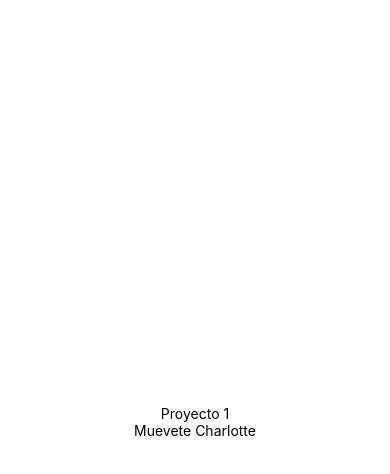
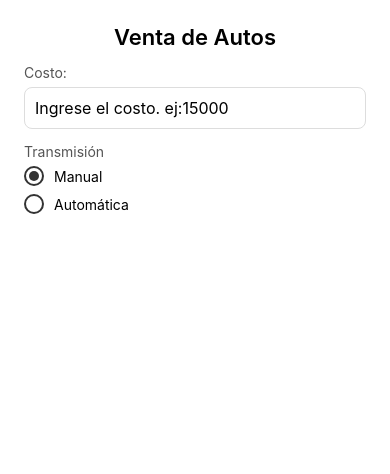
Before and after one commit to IrvinG-13/Proyecto-1, a React Native app: screen / in a window 390 px wide. Shown: the top 474 px of the page. Built offline with nearby package versions, Linux system fonts and the light colour scheme.

Commit message:
Rama elisa

```diff
--- a/App.js
+++ b/App.js
@@ -1,21 +1,129 @@
 import { StatusBar } from 'expo-status-bar';
-import { StyleSheet, Text, View } from 'react-native';
+import { useState } from 'react';
+import { StyleSheet, Text,View,TouchableOpacity,TextInput} from 'react-native';
 
-export default function App() {
+export default function compraAuto() {
+  const[costo,setCosto]= useState('');
+  const[transmision, setTransmision]= useState('manual');
+
+  //Calculos de manual y automatico
+function calcularAuto(costoOriginal,transmision){
+let precioBase;
+
+switch(transmision){
+  case 'automatica':
+    precioBase = costoOriginal + 1500;
+    break;
+
+  case 'manual':
+    precioBase = costoOriginal;
+    break;
+}
+
+const impuesto = precioBase*0.07;
+const granTotal = precioBase + impuesto;
+
+return{precioBase,impuesto,granTotal};
+}
+const costoOriginal = parseFloat(costo) || 0;
+const { precioBase, impuesto, granTotal } = calcularAuto(costoOriginal, transmision);
+const formato = (n) => `$${n.toFixed(2)}`;
+
   return (
     <View style={styles.container}>
-      <Text>Proyecto 1</Text>
-      <Text>Muevete Charlotte</Text>
-      <StatusBar style="auto" />
+     <Text style={styles.titulo}>Venta de Autos</Text>
+     <Text style={styles.label}>Costo:</Text>
+     <TextInput style={styles.input}
+     placeholder='Ingrese el costo. ej:15000'
+     keyboardType='numeric'
+     value={costo}
+     onChangeText={setCosto}
+     ></TextInput>
+
+     <Text style={styles.label}>Transmisión</Text>
+     <TouchableOpacity style={styles.radioOption} onPress={()=> setTransmision('manual')}>
+      <View style={styles.radioCircle}>
+      {transmision === 'manual' && <View style={styles.radioDot} />}
+      </View>
+      <Text>Manual</Text>
+     </TouchableOpacity>
+
+     <TouchableOpacity style={styles.radioOption} onPress={() => setTransmision('automatica')}>
+     <View style={styles.radioCircle}>
+     {transmision === 'automatica' && <View style={styles.radioDot} />}
+     </View>
+     <Text>Automática</Text>
+      </TouchableOpacity>
+
+     {costoOriginal > 0 && (
+     <View style={styles.resultado}>
+     <Text>Costo:      {formato(precioBase)}</Text>
+     <Text>Impuesto:   {formato(impuesto)}</Text>
+     <Text>Gran total: {formato(granTotal)}</Text>
+    </View>
+      )}
     </View>
   );
 }
 
 const styles = StyleSheet.create({
   container: {
-    flex: 1,
-    backgroundColor: '#fff',
+    flex:1,
+    padding:24,
+    backgroundColor:'#fff'
+  },
+
+  titulo:{
+    fontSize:22,
+    fontWeight:'600',
+    marginTop:'20',
+    textAlign:'center'
+  },
+
+  label:{
+    fontSize:14,
+    color: '#555',
+    marginTop: 14,
+    marginBottom: 6,
+  },
+
+  input:{
+    borderWidth: 1,
+    borderColor: '#ddd',
+    borderRadius: 8,
+    padding: 10,
+    fontSize: 16
+  },
+
+  radioOption:{
+    flexDirection:'row',
     alignItems: 'center',
-    justifyContent: 'center',
+    gap: 10,
+    marginBottom: 8
+  },
+
+  radioCircle:{
+    width: 20,
+    height: 20,
+    borderRadius: 10,
+    borderWidth: 2,
+    borderColor: '#333',
+    alignItems: 'center',
+    justifyContent: 'center'
+  },
+
+  radioDot:{
+    width: 10,
+    height: 10,
+    borderRadius: 5,
+    backgroundColor: '#333'
+  },
+
+  resultado:{
+    marginTop: 24,
+    backgroundColor: '#f5f5f5',
+    borderRadius: 12,
+    padding: 16,
+    gap: 8
   },
 });
```
Also changed, not shown: package.json (+6 -4 lines), 1 other file (tests, documents, lock files or other folders).
